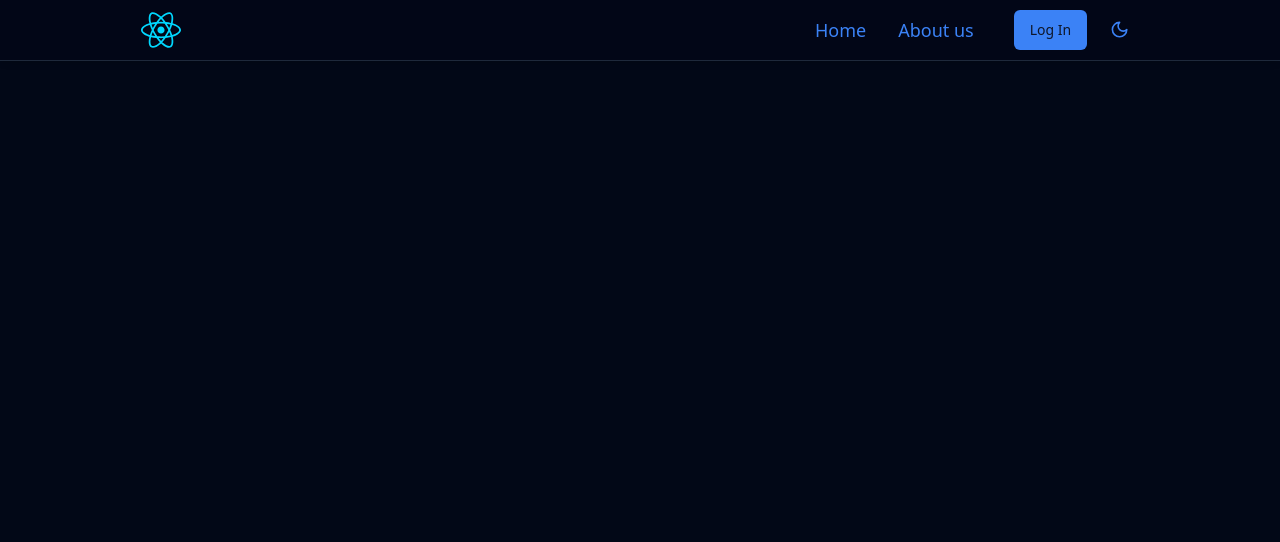
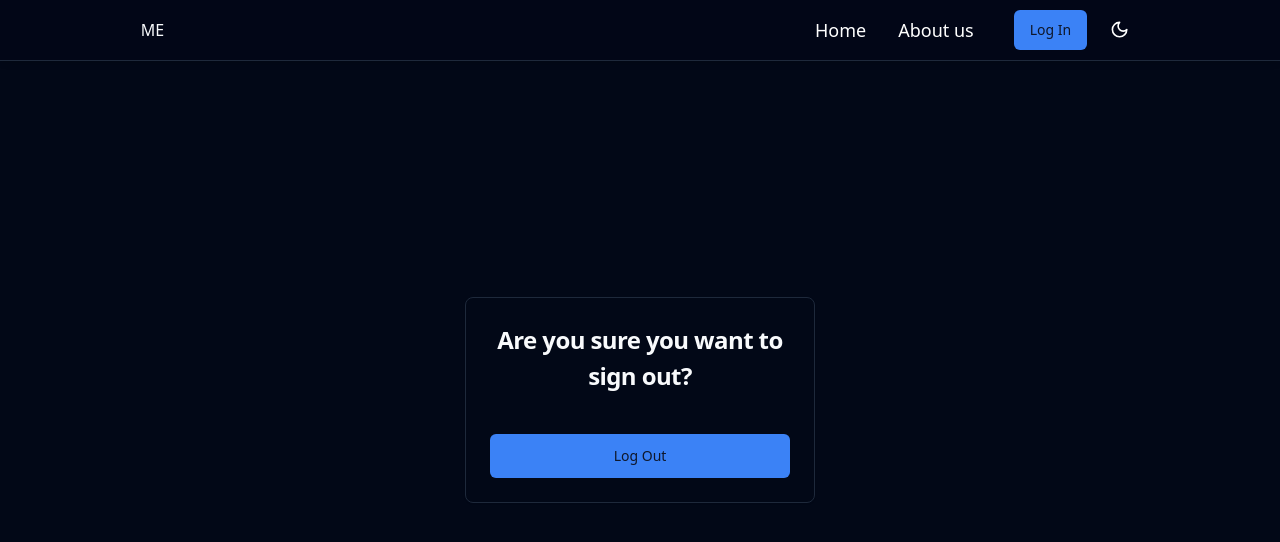
Before and after one commit to amjido-01/firebase_auth, a React (Vite) app: page /logout in a window 1280 px wide. Shown: the top 542 px of the page. Built offline with nearby package versions, Linux system fonts and the light colour scheme; no server answers.

Commit message:
first commit

```diff
--- a/src/App.css
+++ b/src/App.css
@@ -15,3 +15,8 @@
 ::-webkit-scrollbar-thumb:hover {
   background: hsl(221.2, 83.2%, 53.3%);
 }
+
+
+.top {
+  top: 11px !important;
+}
--- a/src/App.jsx
+++ b/src/App.jsx
@@ -8,9 +8,12 @@ import { AuthProvider } from "./Auth/AuthContext";
 import { ProtectedRoutes } from "./ProtectedRoutes";
 import ResetPassword from "./pages/ResetPassword";
 import { Header } from "./components/ui/Header";
-import { ThemeProvider } from "./components/ui/theme-provider"
-import { About } from "./pages/About"
+import { ThemeProvider } from "./components/ui/theme-provider";
+import { About } from "./pages/About";
 import { ModalProvider } from "./components/providers/modal-provider";
+import { Profile } from "./pages/Profile";
+import { AccountSet } from "./pages/AccountSet";
+import { SignOut } from "./pages/SignOut";
 
 function App() {
   return (
@@ -24,6 +27,9 @@ function App() {
               <Route path="/sign-up" element={<SignUp />} />
               <Route path="/about-us" element={<About />} />
               <Route path="/login" element={<Login />} />
+              <Route path="/profile" element={<Profile />} />
+              <Route path="/account" element={<AccountSet />} />
+              <Route path="/logout" element={<SignOut />} />
               <Route path="/reset-password" element={<ResetPassword />} />
 
               <Route exact path="/dashboard" element={<ProtectedRoutes />}>
@@ -31,7 +37,7 @@ function App() {
               </Route>
             </Routes>
           </div>
-            <ModalProvider />
+          <ModalProvider />
         </AuthProvider>
       </ThemeProvider>
     </BrowserRouter>
--- a/src/components/ui/Header.jsx
+++ b/src/components/ui/Header.jsx
@@ -1,7 +1,7 @@
 import { useState, useEffect, useRef } from "react";
 import { RiMenu3Line } from "react-icons/ri";
 import { RiCloseCircleFill } from "react-icons/ri";
-import { NavLink, Link } from "react-router-dom";
+import { Link } from "react-router-dom";
 import { useNavigate } from "react-router-dom";
 import logo from "../../assets/react.svg";
 import { Button } from "../ui/button";
@@ -62,24 +62,21 @@ export const Header = () => {
 
           <div className="">
             <div className="">
-              <NavLink to="/" className="site-title flex items-center">
-                <img
-                  className="md:w-10 md:h-10"
-                  src={logo}
-                  alt="logo"
-                />
-              </NavLink>
+              <Link to="/" className="site-title flex items-center">
+                {/* <img className="md:w-10 md:h-10" src={logo} alt="logo" /> */}
+                <span> ME </span>
+              </Link>
             </div>
           </div>
         </div>
 
         <div className="login-button-container flex justify-between items-center">
           <div className={` flex items-center gap-10 justify-between`}>
-            <ul className="hidden text-primary lg:flex gap-8 md:items-center leading-normal items-center text-[0.875rem]">
-              <li className="poppins font-normal text-style under text-[1.125rem] leading-normal">
+            <ul className="hidden text-black dark:text-white lg:flex gap-8 md:items-center leading-normal items-center text-[0.875rem]">
+              <li className="font-normal text-style under text-[1.125rem] leading-normal">
                 <Link to="/">Home</Link>
               </li>
-              <li className="roboto font-normal text-style under text-[1.125rem] leading-normal">
+              <li className="font-normal text-style under text-[1.125rem] leading-normal">
                 <Link>About us</Link>
               </li>
             </ul>
@@ -114,7 +111,7 @@ export const Header = () => {
           )}
           <ul className="p-4 mt-20 w-[80%] ml-8">
             <li className="mb-5 text-[25px] font-medium leading-[120%] hover:underline">
-              <NavLink
+              <Link
                 to="/"
                 onClick={() => {
                   setActive(false);
@@ -122,10 +119,10 @@ export const Header = () => {
                 className=""
               >
                 Home
-              </NavLink>
+              </Link>
             </li>
             <li className="mb-5 text-[25px] font-medium leading-[120%] hover:underline">
-              <NavLink
+              <Link
                 to="/about-us"
                 onClick={() => {
                   setActive(false);
@@ -133,7 +130,7 @@ export const Header = () => {
                 className=""
               >
                 About
-              </NavLink>
+              </Link>
             </li>
             {/* Add other links here */}
           </ul>
--- a/src/components/ui/ProfileButton.jsx
+++ b/src/components/ui/ProfileButton.jsx
@@ -1,7 +1,7 @@
 import { Logout } from "./Logout";
 import { Avatar, AvatarImage } from "./avatar";
 import { useAuth } from "../../Auth/AuthContext";
-import { CreditCard, Keyboard, LifeBuoy, Settings, User } from "lucide-react";
+import { CreditCard, Keyboard, LifeBuoy, Settings, User, LogOut } from "lucide-react";
 import {
   DropdownMenu,
   DropdownMenuContent,
@@ -12,9 +12,10 @@ import {
   DropdownMenuShortcut,
   DropdownMenuTrigger,
 } from "./dropdown-menu";
-
+import { useNavigate } from "react-router-dom";
 export function ProfileButton() {
   const { currentUser, loading } = useAuth();
+  const navigate = useNavigate();
   return (
     <DropdownMenu>
       <DropdownMenuTrigger asChild>
@@ -22,7 +23,7 @@ export function ProfileButton() {
           {loading ? (
             <span>laoding..</span>
           ) : currentUser?.photoURL ? (
-            <AvatarImage src={currentUser?.photoURL} alt="profile" />
+            <AvatarImage className="" src={currentUser?.photoURL} alt="profile" />
           ) : (
             <AvatarImage
               src={`https://ui-avatars.com/api/?name=${currentUser?.email
@@ -35,21 +36,23 @@ export function ProfileButton() {
       </DropdownMenuTrigger>
       <DropdownMenuContent className="w-56">
         <DropdownMenuLabel>My Account</DropdownMenuLabel>
+        <span className="text-xs ">{currentUser?.email}</span>
         <DropdownMenuSeparator />
         <DropdownMenuGroup>
-          <DropdownMenuItem>
+          <DropdownMenuItem onClick={() => navigate("/profile")}>
             <User className="mr-2 h-4 w-4" />
             <span>Profile</span>
             <DropdownMenuShortcut>⇧⌘P</DropdownMenuShortcut>
           </DropdownMenuItem>
-          <DropdownMenuItem>
+          <DropdownMenuItem onClick={() => navigate("/dashboard")}>
             <CreditCard className="mr-2 h-4 w-4" />
-            <span>Billing</span>
-            <DropdownMenuShortcut>⌘B</DropdownMenuShortcut>
+            <span>Dashboard</span>
+            <DropdownMenuShortcut>⌘D</DropdownMenuShortcut>
           </DropdownMenuItem>
-          <DropdownMenuItem>
+          <DropdownMenuItem onClick={() => navigate("account")}>
+            {/* <AccountSet /> */}
             <Settings className="mr-2 h-4 w-4" />
-            <span>Settings</span>
+            <span>Setting</span>
             <DropdownMenuShortcut>⌘S</DropdownMenuShortcut>
           </DropdownMenuItem>
           <DropdownMenuItem>
@@ -64,7 +67,11 @@ export function ProfileButton() {
           <span>Support</span>
         </DropdownMenuItem>
         <DropdownMenuSeparator />
-        <Logout />
+        {/* <Logout /> */}
+        <DropdownMenuItem onClick={() => navigate("/logout")}>
+          <LogOut className="mr-2 h-4 w-4" />
+          <span>Log out</span>
+        </DropdownMenuItem>
       </DropdownMenuContent>
     </DropdownMenu>
   );
--- a/src/components/ui/avatar.jsx
+++ b/src/components/ui/avatar.jsx
@@ -6,7 +6,7 @@ import { cn } from "@/lib/utils"
 const Avatar = React.forwardRef(({ className, ...props }, ref) => (
   <AvatarPrimitive.Root
     ref={ref}
-    className={cn("relative flex h-10 w-10 shrink-0 overflow-hidden rounded-full", className)}
+    className={cn("relative flex h-8 w-8 shrink-0 overflow-hidden rounded-full", className)}
     {...props} />
 ))
 Avatar.displayName = AvatarPrimitive.Root.displayName
--- a/src/components/ui/dropdown-menu.jsx
+++ b/src/components/ui/dropdown-menu.jsx
@@ -50,7 +50,7 @@ const DropdownMenuContent = React.forwardRef(({ className, sideOffset = 4, ...pr
       ref={ref}
       sideOffset={sideOffset}
       className={cn(
-        "z-50 min-w-[8rem] overflow-hidden rounded-md border bg-popover p-1 text-popover-foreground shadow-md data-[state=open]:animate-in data-[state=closed]:animate-out data-[state=closed]:fade-out-0 data-[state=open]:fade-in-0 data-[state=closed]:zoom-out-95 data-[state=open]:zoom-in-95 data-[side=bottom]:slide-in-from-top-2 data-[side=left]:slide-in-from-right-2 data-[side=right]:slide-in-from-left-2 data-[side=top]:slide-in-from-bottom-2",
+        "z-50 min-w-[8rem] overflow-hidden top rounded-md border bg-popover p-1 text-popover-foreground shadow-md data-[state=open]:animate-in data-[state=closed]:animate-out data-[state=closed]:fade-out-0 data-[state=open]:fade-in-0 data-[state=closed]:zoom-out-95 data-[state=open]:zoom-in-95 data-[side=bottom]:slide-in-from-top-2 data-[side=left]:slide-in-from-right-2 data-[side=right]:slide-in-from-left-2 data-[side=top]:slide-in-from-bottom-2",
         className
       )}
       {...props} />
--- a/src/components/ui/mode-toggle.jsx
+++ b/src/components/ui/mode-toggle.jsx
@@ -16,8 +16,8 @@ export function ModeToggle() {
     <DropdownMenu>
       <DropdownMenuTrigger asChild>
         <Button variant="link" size="icon">
-          <Sun className="h-[1.2rem] w-[1.2rem] rotate-0 scale-100 transition-all dark:-rotate-90 dark:scale-0" />
-          <Moon className="absolute h-[1.2rem] w-[1.2rem] rotate-90 scale-0 transition-all dark:rotate-0 dark:scale-100" />
+          <Sun className="h-[1.2rem] text-black w-[1.2rem] rotate-0 scale-100 transition-all dark:-rotate-90 dark:scale-0" />
+          <Moon className="absolute dark:text-white h-[1.2rem] w-[1.2rem] rotate-90 scale-0 transition-all dark:rotate-0 dark:scale-100" />
           <span className="sr-only">Toggle theme</span>
         </Button>
       </DropdownMenuTrigger>
--- /dev/null
+++ b/src/pages/AccountSet.jsx
@@ -0,0 +1,7 @@
+export const AccountSet = () => {
+  return (
+    <div className="pt-20">
+        <h1>Acccount Settings</h1>
+    </div>
+  )
+}
--- a/src/pages/Dashboard.jsx
+++ b/src/pages/Dashboard.jsx
@@ -18,7 +18,7 @@ const Dashboard = () => {
         <div className="px-">
           <Card className="w-[330px] md:w-[380px]">
             <CardHeader>
-              <CardTitle>Profile</CardTitle>
+              <CardTitle>Dashboard</CardTitle>
               <CardDescription>
                 {currentUser && currentUser.email}
               </CardDescription>
--- a/src/pages/Landing.jsx
+++ b/src/pages/Landing.jsx
@@ -26,7 +26,7 @@ export const Landing = () => {
           </CardHeader>
 
           <CardContent>
-            <Button onClick={() => navigate(path)}>{value}</Button>
+            <Button size="lg" onClick={() => navigate(path)}>{value}</Button>
           </CardContent>
 
           <CardFooter>
--- /dev/null
+++ b/src/pages/Profile.jsx
@@ -0,0 +1,10 @@
+import { useAuth } from "../Auth/AuthContext"
+export const Profile = () => {
+    const {currentUser} =useAuth();
+  return (
+    <div className="pt-20">
+        <h3>Welcome to your profile page</h3>
+        <p>{currentUser?.displayName || currentUser.email}</p>
+    </div>
+  )
+}
--- /dev/null
+++ b/src/pages/SignOut.jsx
@@ -0,0 +1,60 @@
+import { useAuth } from "../Auth/AuthContext";
+import { Button } from "../components/ui/button";
+import {
+  Card,
+  CardFooter,
+  CardHeader,
+  CardTitle,
+} from "@/components/ui/card";
+import {Loader2} from "lucide-react"
+import { useNavigate } from "react-router-dom";
+export const SignOut = () => {
+  const { signout, setLoading, loading } = useAuth();
+  const navigate = useNavigate()
+
+const handleSignOut = async () => {
+  setLoading(true);
+  try {
+    // Wait for 3 seconds (3000 milliseconds) before signing out
+    setTimeout(async () => {
+      await signout();
+      navigate("/");
+      console.log("Logged out");
+      // Redirect or perform other actions after successful logout
+    }, 3000);
+  } catch (error) {
+    // Handle logout error
+    console.log(error);
+  }
+};
+
+  return (
+    <div className="min-h-screen mx-auto px-8 flex items-center justify-center">
+      <div className="px-">
+        <Card className="w-[330px] md:w-[350px]">
+          <CardHeader>
+            <CardTitle className="text-center leading-normal">
+              Are you sure you want to sign out?
+            </CardTitle>
+          </CardHeader>
+
+          <CardFooter className="mt-4">
+            <div className="flex justify-center w-full items-center">
+              {loading ? (
+                <Button size="lg" className="w-full mt-1" disabled>
+                  <Loader2 className="mr-2 h-4 w-4 animate-spin" />
+                  Log Out
+                </Button>
+              ) : (
+                <Button size="lg" onClick={handleSignOut} className="w-full">
+                  Log Out
+                </Button>
+              )}
+              {/* <Button onClick={handleSignOut} className="w-full">Log Out</Button> */}
+            </div>
+          </CardFooter>
+        </Card>
+      </div>
+    </div>
+  );
+};
```
